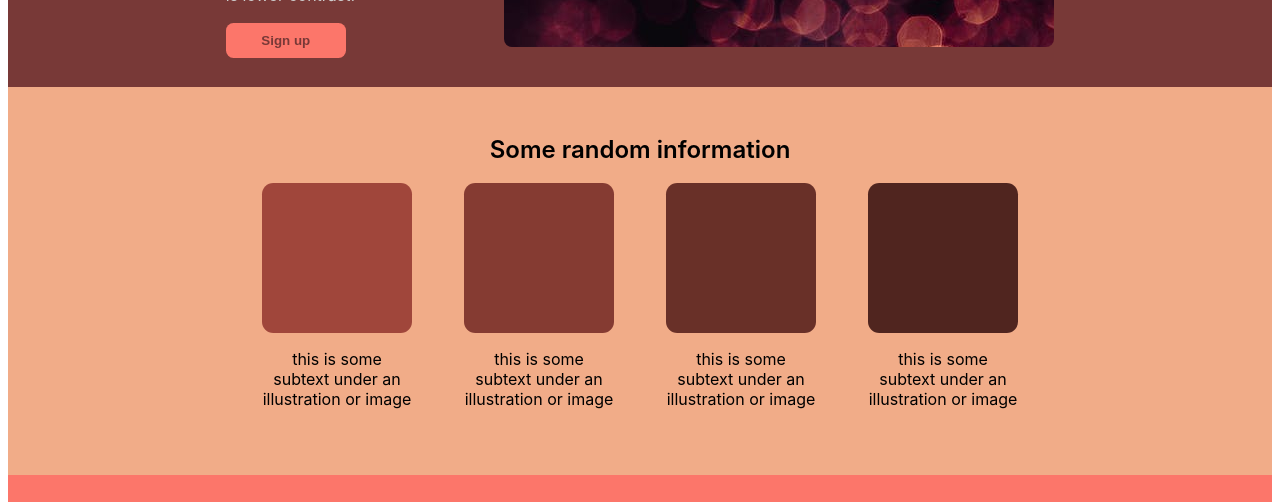
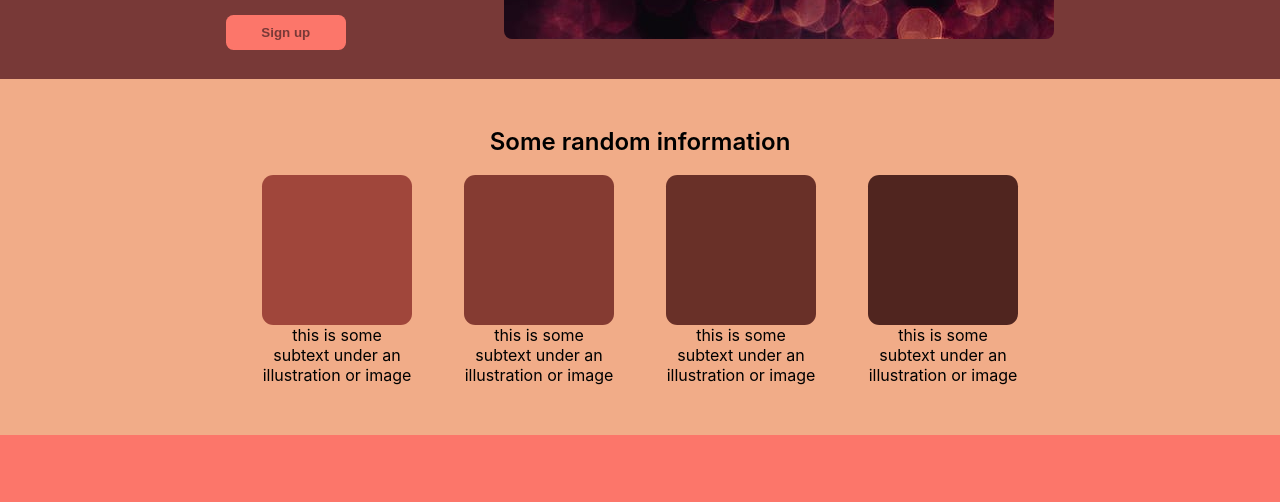
Before and after one commit to tahmidachoudhury/landing-page, a plain HTML site: page index.html in a window 1280 px wide. Shown: the part 298-800 px from the top of the page. Drawn offline with Linux system fonts and the light colour scheme.

Commit message:
HTML white border removed

```diff
--- a/style.css
+++ b/style.css
@@ -4,6 +4,10 @@ body {
     min-height: 100vh;
 }
 
+*{
+    margin: 0;
+    /*padding: 0;*/
+}
 
 /*----PAGE-DESIGN----*/
 
@@ -142,6 +146,7 @@ ul{
 
 .container2 h2{
     text-align: center;
+    padding-bottom: 20px;
 }
 
 .container2{
```
